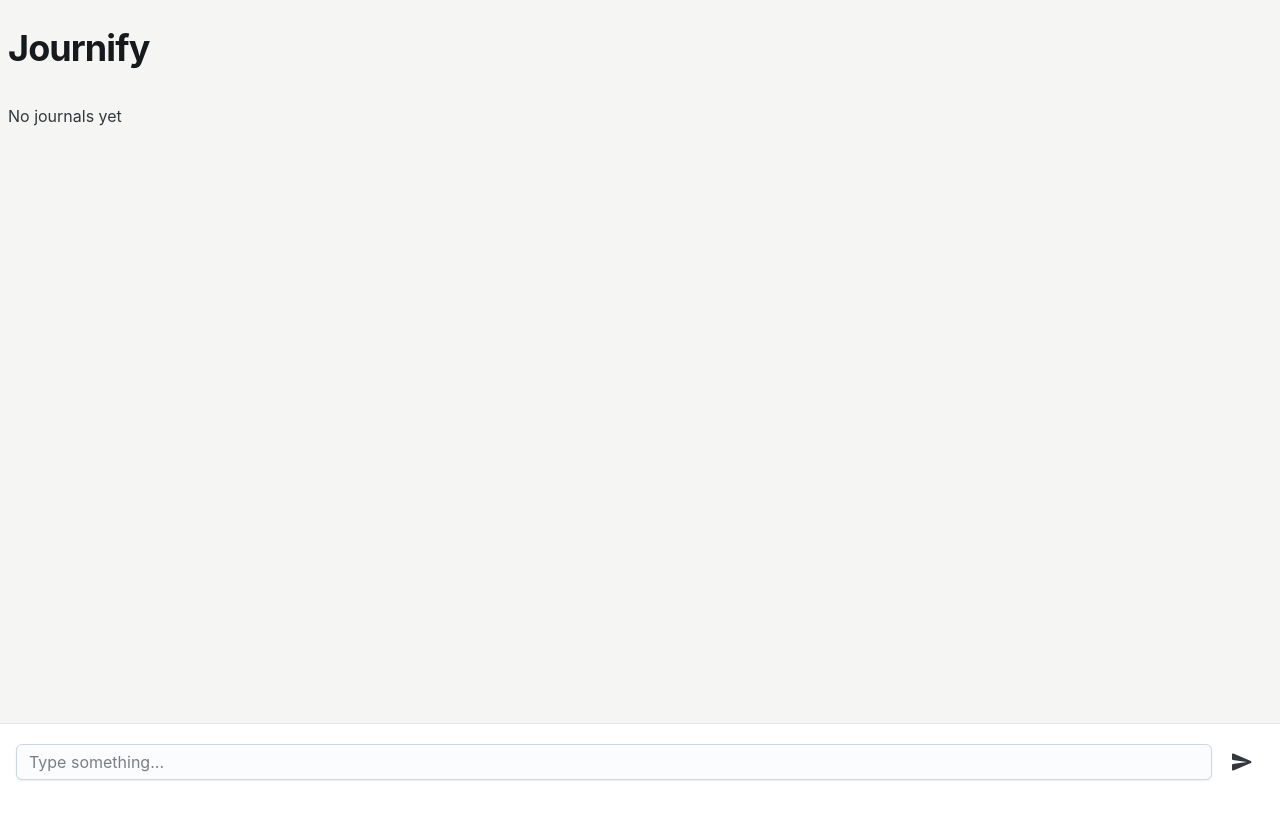
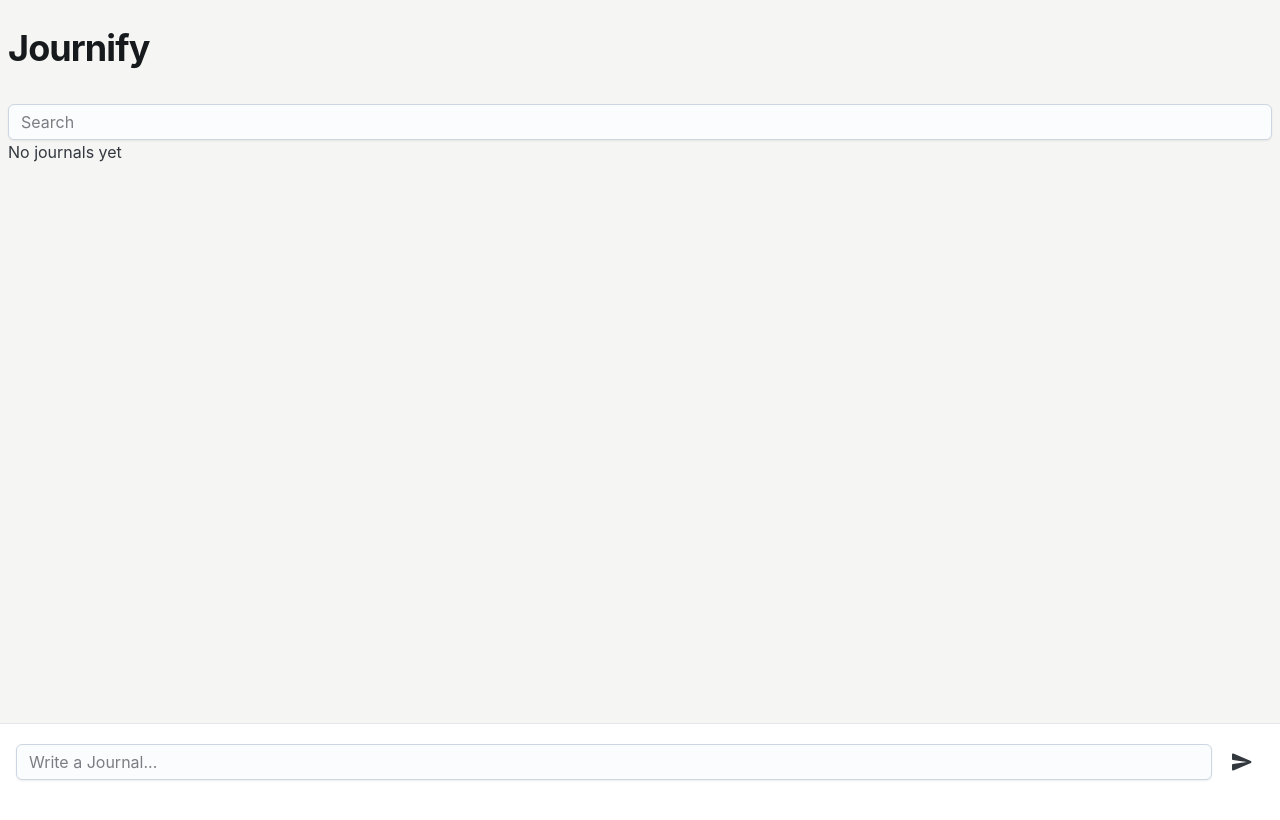
Before and after one commit to majicmaj/journify-fe, a React (Vite) app: page / in a window 1280 px wide. Shown: the top 820 px of the page. Built offline with nearby package versions, Linux system fonts and the light colour scheme.

Commit message:
Added a search bar feature

```diff
--- a/src/App.tsx
+++ b/src/App.tsx
@@ -9,6 +9,7 @@ import Journal from "./components/journal/Journal";
 
 function App() {
   const [journal, setJournal] = useState<string[]>([]);
+  const [searchedJournal, setSearchedJournal] = useState<string>("");
 
   const timestamp = new Date().toLocaleString();
 
@@ -22,16 +23,34 @@ function App() {
     setJournal([]);
   };
 
-  return (
+  const searchJournal = journals?.filter((journal) =>
+    journal.text.toLowerCase().includes(searchedJournal.toLowerCase())
+  );
+
+
+
+
+return (
+
     <div className="max-h-screen h-screen bg-stone-100">
       <div className="p-2 h-full">
         <div className="pt-4 pb-8">
           <Text h={1}>Journify</Text>
+          </div>
+
+        <div>
+        <Textarea
+        placeholder="Search"
+        maxRows={6}
+        onChange={(e) => setSearchedJournal(e.target.value)}
+        value={searchedJournal}
+        sx={{ flexGrow: 1 }}>
+        </Textarea>
         </div>
 
         {isJournals && (
           <div className="h-full flex flex-col gap-2">
-            {journals?.map((journal: IJournal) => (
+            {searchJournal?.map((journal: IJournal) => (
               <Journal journal={journal} key={journal.timestamp} />
             ))}
           </div>
@@ -42,7 +61,7 @@ function App() {
 
       <div className="sticky bg-white bottom-0 left-0 right-0 p-4 flex items-center gap-2 border-t">
         <Textarea
-          placeholder="Type something..."
+          placeholder="Write a Journal..."
           maxRows={6}
           onChange={(e) => setJournal(e.target.value.split("\n"))}
           value={journal.join("\n")}
```
